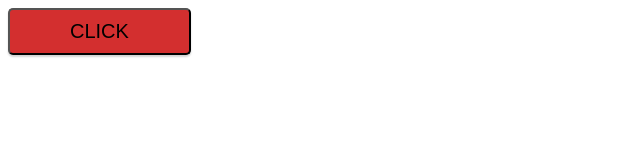
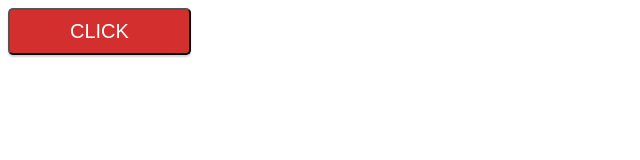
Before and after one commit to dynamicbloom/Button, a React (Create React App) app: page / in a window 1280 px wide. Shown: the top 160 px of the page, without its empty margins (0-640 px from the left). Built offline with nearby package versions, Linux system fonts and the light colour scheme.

Commit message:
Hover and theme

```diff
--- a/src/App.js
+++ b/src/App.js
@@ -1,8 +1,16 @@
 import React from 'react';
 import styled from 'styled-components';
 
+const theme = {
+    red: {
+        default : '#d42f2f',
+        hover: '#ba2b2b'
+    }
+}
+
 const Button = styled.button`
-  background-color: #d32f2f;
+  background-color: ${props => theme[props.theme].default};
+  color: white;
   padding: 10px 60px;
   border-radius: 5px;
   font-size: 20px;
@@ -10,7 +18,15 @@ const Button = styled.button`
   box-shadow: 0px 2px 2px lightgray;
   text-transform: uppercase;
   cursor: pointer;
+  transition: ease background-color 250ms;
+  &: hover {
+    background-color: ${props => theme[props.theme].hover};
+  }
 `;
+
+Button.defaultProps = {
+    theme: 'red'
+}
 
 function clickMe() {
     alert('Hello World!')
```
Also changed, not shown: 1 other file (tests, documents, lock files or other folders).
